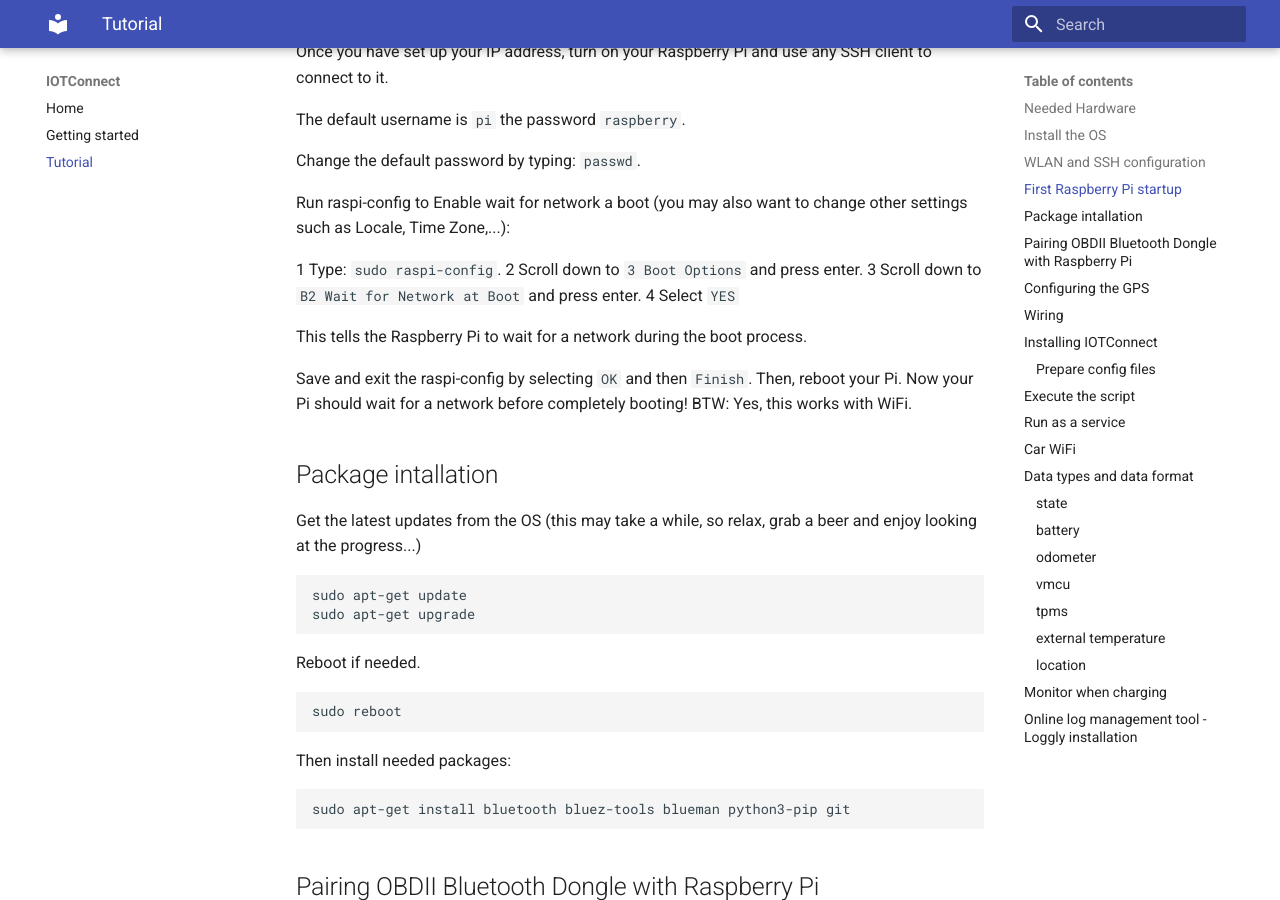
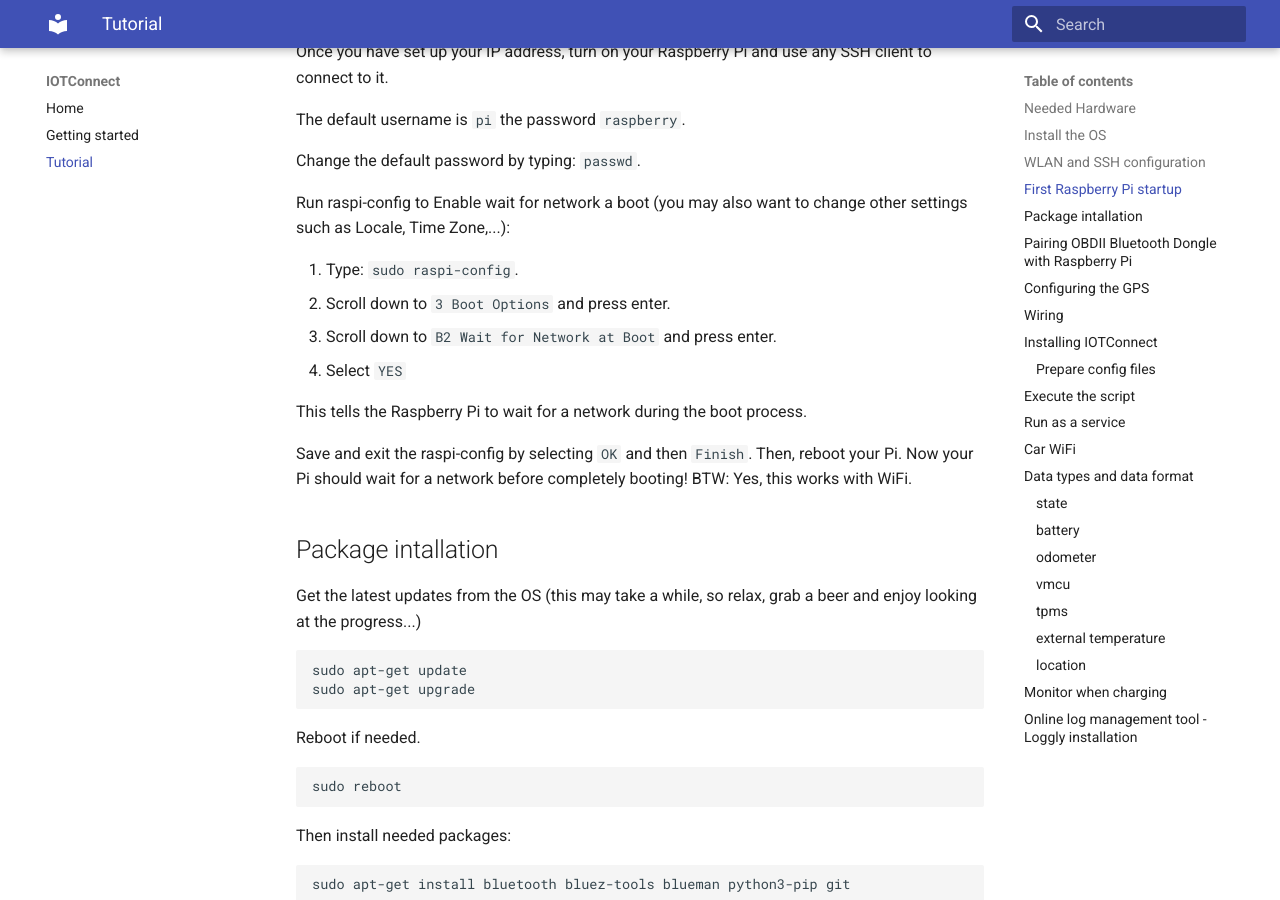
Before and after one commit to hokus15/IOTConnect, an MkDocs documentation site: the page built from docs/Tutorial.md, in a window 1280 px wide and 900 px high, scrolled down 2002 px. Built offline with MkDocs 1.6.1 and Material for MkDocs 9.7.7, drawn with Linux system fonts in a browser that asks for light colours.

Commit message:
Fix list

```diff
--- a/docs/Tutorial.md
+++ b/docs/Tutorial.md
@@ -73,10 +73,10 @@ Change the default password by typing: `passwd`.
 
 Run raspi-config to Enable wait for network a boot (you may also want to change other settings such as Locale, Time Zone,...):
 
-1  Type: `sudo raspi-config`.
-2  Scroll down to `3 Boot Options` and press enter.
-3  Scroll down to `B2 Wait for Network at Boot` and press enter.
-4  Select `YES`
+1.  Type: `sudo raspi-config`.
+2.  Scroll down to `3 Boot Options` and press enter.
+3.  Scroll down to `B2 Wait for Network at Boot` and press enter.
+4.  Select `YES`
 
 This tells the Raspberry Pi to wait for a network during the boot process.
 
```
